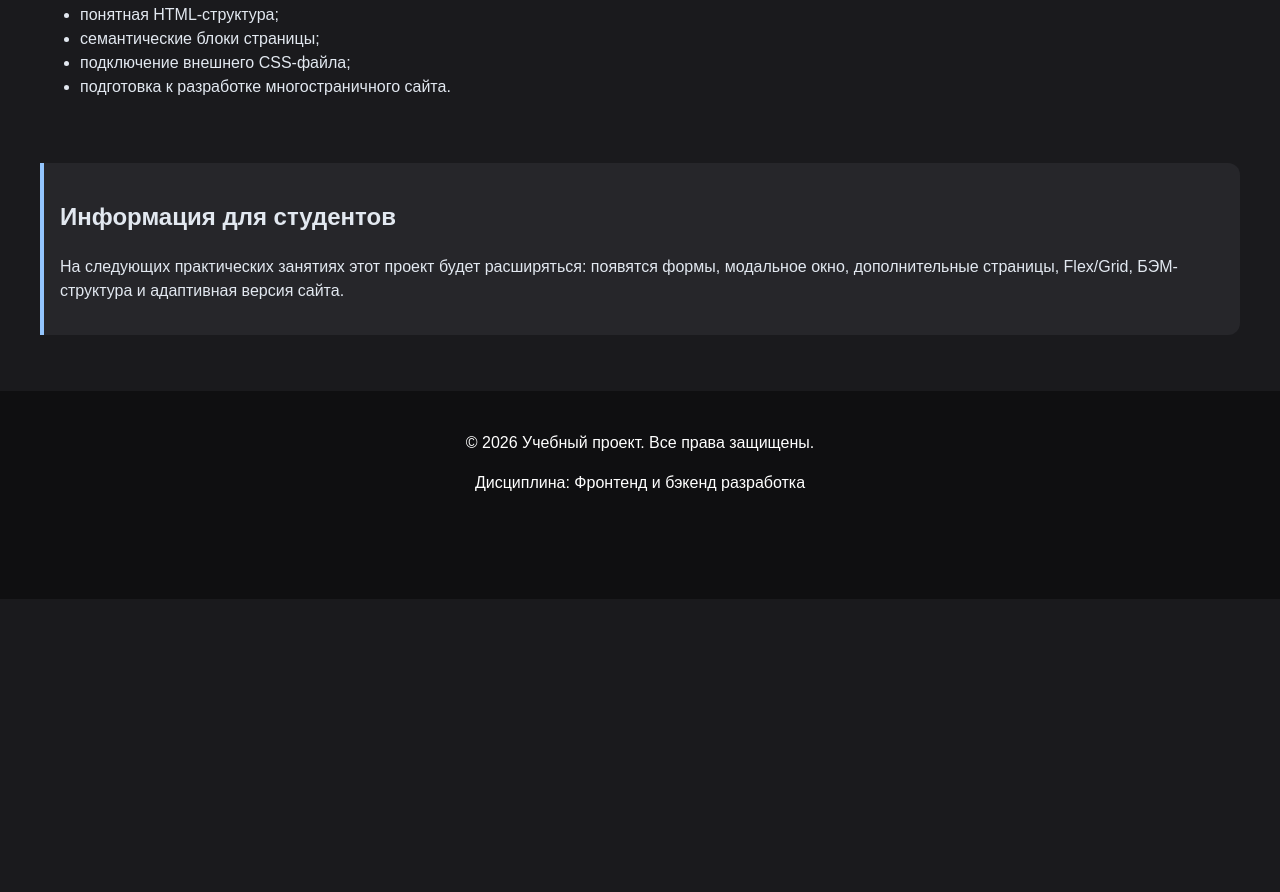
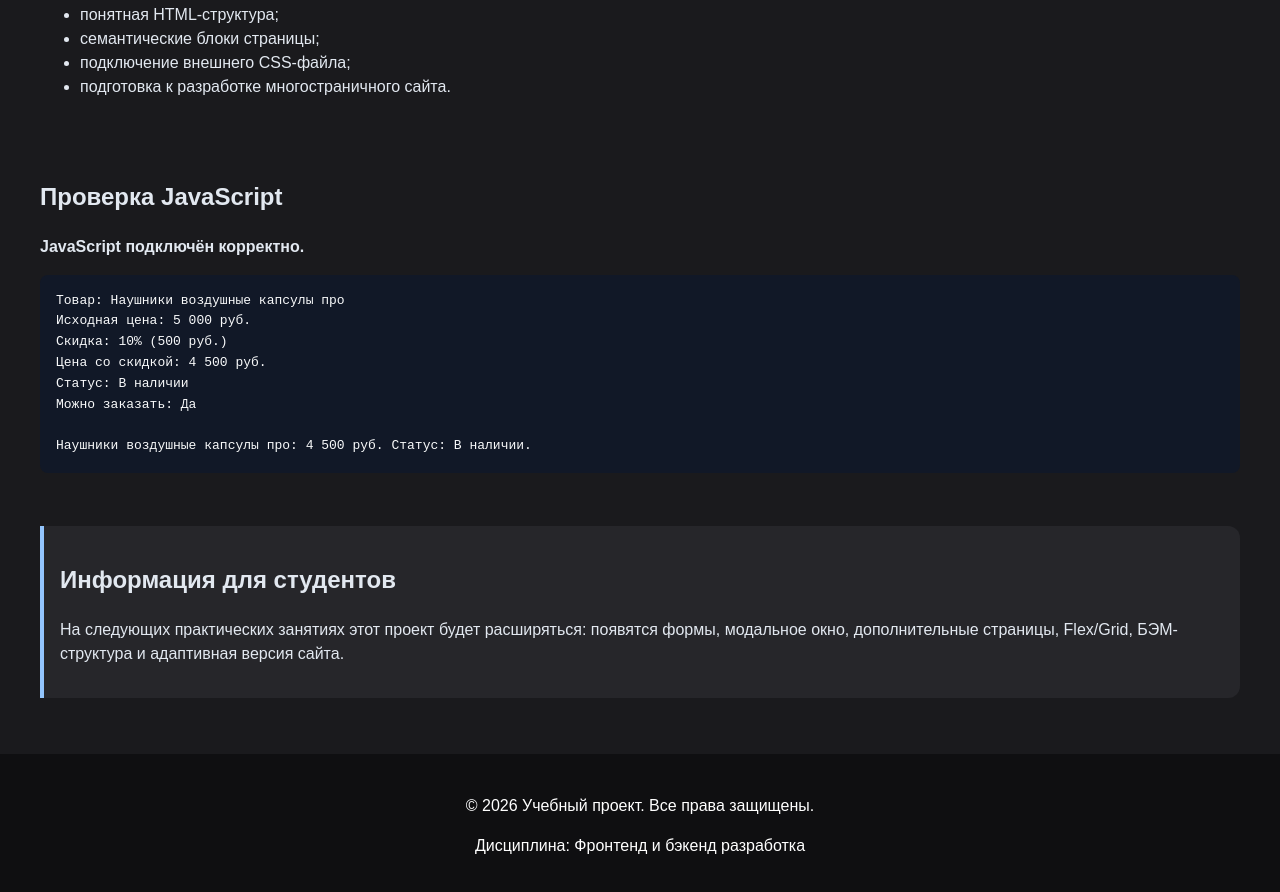
Before and after one commit to Al3xKhrom/kr4-js-shop, a plain HTML site: page index.html in a window 1280 px wide. Shown: the part 1185-2077 px from the top of the page. Before the commit the page ends 1784 px from the top, so only its background shows below. Drawn offline with Linux system fonts and the light colour scheme.

Commit message:
feat: add JavaScript basics to shop project

```diff
--- a/css/style.css
+++ b/css/style.css
@@ -480,3 +480,22 @@ a:focus-visible {
     border-radius: var(--radius-sm);
     font: inherit;
 }
+
+/* Практическая работа №15: учебный вывод JavaScript. */
+.js-check {
+    margin-block: var(--space-lg);
+}
+.js-message {
+    font-weight: 600;
+}
+.product-output {
+    max-width: 100%;
+    padding: 16px;
+    overflow-x: auto;
+    white-space: pre-wrap;
+    overflow-wrap: anywhere;
+    color: #f9fafb;
+    background-color: #111827;
+    border-radius: 8px;
+    line-height: 1.6;
+}
--- a/index.html
+++ b/index.html
@@ -7,6 +7,7 @@
     <link rel="stylesheet" href="css/style.css">
     <link rel="stylesheet" href="css/responsive.css">
     <link rel="stylesheet" href="css/accessibility.css">
+    <script src="js/data.js" defer></script>
     <script src="js/main.js" defer></script>
     <meta property="og:type" content="website">
     <meta property="og:title" content="Учебный интернет-магазин">
@@ -101,6 +102,12 @@
             <li>подключение внешнего CSS-файла;</li>
             <li>подготовка к разработке многостраничного сайта.</li>
         </ul>
+    </section>
+    <!-- Учебный диагностический блок для практической работы №15. -->
+    <section class="section js-check" aria-labelledby="js-check-title">
+        <h2 id="js-check-title">Проверка JavaScript</h2>
+        <p class="js-message" aria-live="polite">JavaScript пока не выполнился.</p>
+        <pre class="product-output">Ожидание данных о товаре...</pre>
     </section>
     <aside class="aside-info">
         <h2>Информация для студентов</h2>
--- a/js/data.js
+++ b/js/data.js
@@ -0,0 +1,11 @@
+// Данные одного товара для практической работы №15.
+// Скидка и рейтинг — учебные значения для проверки JavaScript.
+const product = {
+    id: 1,
+    title: 'Наушники воздушные капсулы про',
+    category: 'audio',
+    price: 5000,
+    discountPercent: 10,
+    rating: 4.7,
+    isAvailable: true
+};
--- a/js/main.js
+++ b/js/main.js
@@ -1,3 +1,79 @@
+// ============================================
+// Практическая работа №15: основы JavaScript.
+// Объект product объявлен в js/data.js.
+// ============================================
+console.log('Файл main.js подключён');
+console.log('Объект товара:', product);
+console.table(product);
+
+// Принимает число и возвращает строку с валютой.
+function formatPrice(price) {
+    return `${price.toLocaleString('ru-RU')} руб.`;
+}
+
+// Возвращает размер скидки в рублях.
+function calculateDiscount(price, discountPercent) {
+    return price * discountPercent / 100;
+}
+
+// Возвращает цену товара с учётом скидки.
+function calculateFinalPrice(price, discountPercent) {
+    const discountValue = calculateDiscount(price, discountPercent);
+    return price - discountValue;
+}
+
+// Использует логический тип и строгое сравнение.
+function getProductStatus(item) {
+    if (item.isAvailable === true) {
+        return 'В наличии';
+    }
+    return 'Нет в наличии';
+}
+
+// Объединяет результат нескольких функций в описание.
+function createProductSummary(item) {
+    const finalPrice = calculateFinalPrice(item.price, item.discountPercent);
+    const status = getProductStatus(item);
+    return `${item.title}: ${formatPrice(finalPrice)} Статус: ${status}.`;
+}
+
+const discountValue = calculateDiscount(product.price, product.discountPercent);
+const finalPrice = calculateFinalPrice(product.price, product.discountPercent);
+const productSummary = createProductSummary(product);
+
+// Операторы сравнения и логические операторы.
+const hasDiscount = product.discountPercent > 0;
+const validDiscount = product.discountPercent >= 0 && product.discountPercent <= 100;
+const canOrder = product.isAvailable === true && finalPrice > 0 && validDiscount;
+
+console.log('Исходная цена:', formatPrice(product.price));
+console.log('Скидка:', formatPrice(discountValue));
+console.log('Итоговая цена:', formatPrice(finalPrice));
+console.log('Статус:', getProductStatus(product));
+console.log('Краткое описание:', productSummary);
+console.log('Есть скидка:', hasDiscount);
+console.log('Скидка корректна:', validDiscount);
+console.log('Можно заказать:', canOrder);
+
+// Безопасный вывод: текст интерпретируется как текст, не как HTML.
+const jsMessageElement = document.querySelector('.js-message');
+const productOutputElement = document.querySelector('.product-output');
+if (jsMessageElement) {
+    jsMessageElement.textContent = 'JavaScript подключён корректно.';
+}
+if (productOutputElement) {
+    productOutputElement.textContent = [
+        `Товар: ${product.title}`,
+        `Исходная цена: ${formatPrice(product.price)}`,
+        `Скидка: ${product.discountPercent}% (${formatPrice(discountValue)})`,
+        `Цена со скидкой: ${formatPrice(finalPrice)}`,
+        `Статус: ${getProductStatus(product)}`,
+        `Можно заказать: ${canOrder ? 'Да' : 'Нет'}`,
+        '',
+        productSummary
+    ].join('\n');
+}
+
 const orderDialog = document.getElementById('order-dialog');
 const selectedProduct = document.getElementById('selected-product');
 let dialogTrigger = null;
```
Also changed, not shown: basics.js (added, +68 -0 lines), catalog.html (+1 -0 lines), contacts.html (+1 -0 lines), lab.html (added, +19 -0 lines), order.html (+1 -0 lines), product.html (+1 -0 lines), 1 other file.
